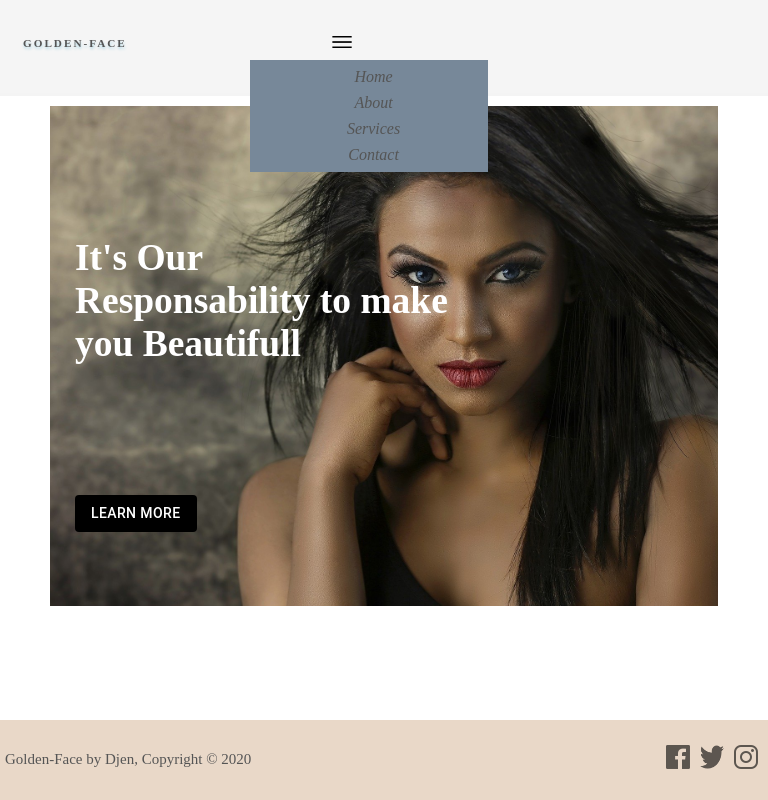
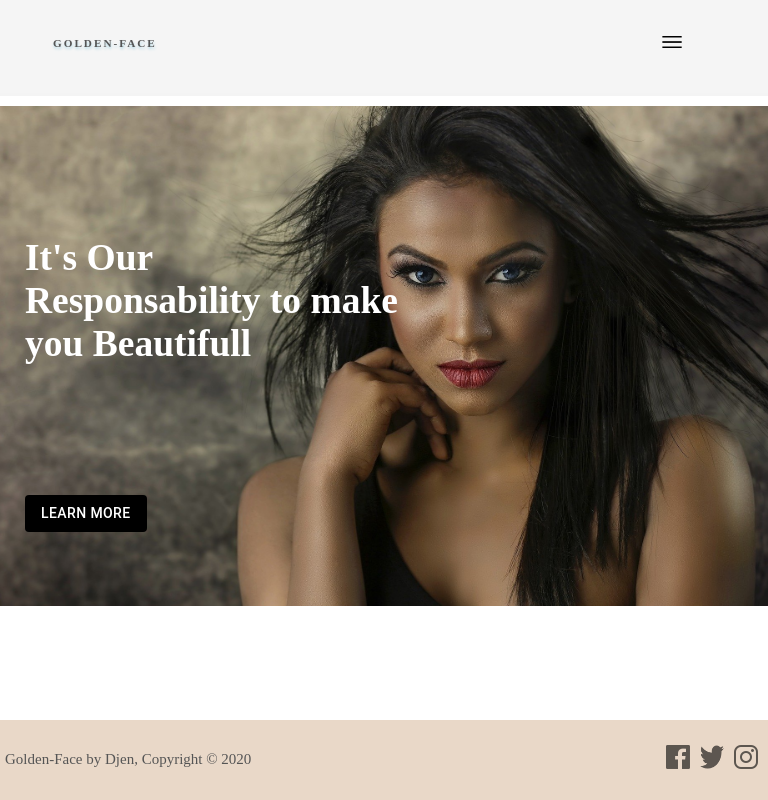
Before and after one commit to sergethi/Beauty-salon-Golden-Face, a React (Create React App) app: page / in a window 768 px wide. Built offline with nearby package versions, Linux system fonts and the light colour scheme.

Commit message:
reajusted responsiveness

```diff
--- a/src/App.css
+++ b/src/App.css
@@ -421,6 +421,55 @@ Footer p {
 
 
 }
+
+@media screen and (min-width:768px) and (max-width:800px){
+
+  /* NAVVVV */
+  h3 {
+    /* display: inline-block; */
+    font-size: .7rem;
+    margin-left: 53px;
+    }
+
+.burger-icon {
+  position: absolute;
+  margin-left: 660px;
+  margin-top: 30px;
+  display: block;
+}
+
+.nav-links {
+  background-color: lightslategray;
+  background-size: contain;
+  position: absolute;
+  margin-top: 60px;
+  display: flex;
+  flex-direction: column;
+  margin-left: 450px;
+  width: 31%;
+  padding-right: 16px;
+  padding-bottom: 8px;
+
+}
+  /* HOMEMMMMMMMMMMMMMMM */
+.Home-img{
+  margin-top: 10px;
+  text-align: center;
+  height: 500px;
+  width: 100%;
+  background-color: lightgray;
+  background-image: url("/images/fashion-3080644_1920.jpg");
+  background-size: cover;
+  background-position: center center;
+}
+.Home-img div {
+  text-align: left;
+  margin-top: 130px;
+  margin-left: 25px;
+  font-size: 25px;
+}
+
+}
 /* contact main page */
 /* .contact-main{
   padding-top: 25px;
--- a/src/components/Nav.js
+++ b/src/components/Nav.js
@@ -7,7 +7,7 @@ function Nav() {
   const [isSmallScreen, setIsSmallScreen] = useState(false);
 
   useEffect(() => {
-    const mediaQuery = window.matchMedia("(max-width: 700px)");
+    const mediaQuery = window.matchMedia("(max-width: 768px)");
     mediaQuery.addListener(handleMediaQueryChange);
     handleMediaQueryChange(mediaQuery);
 
```
